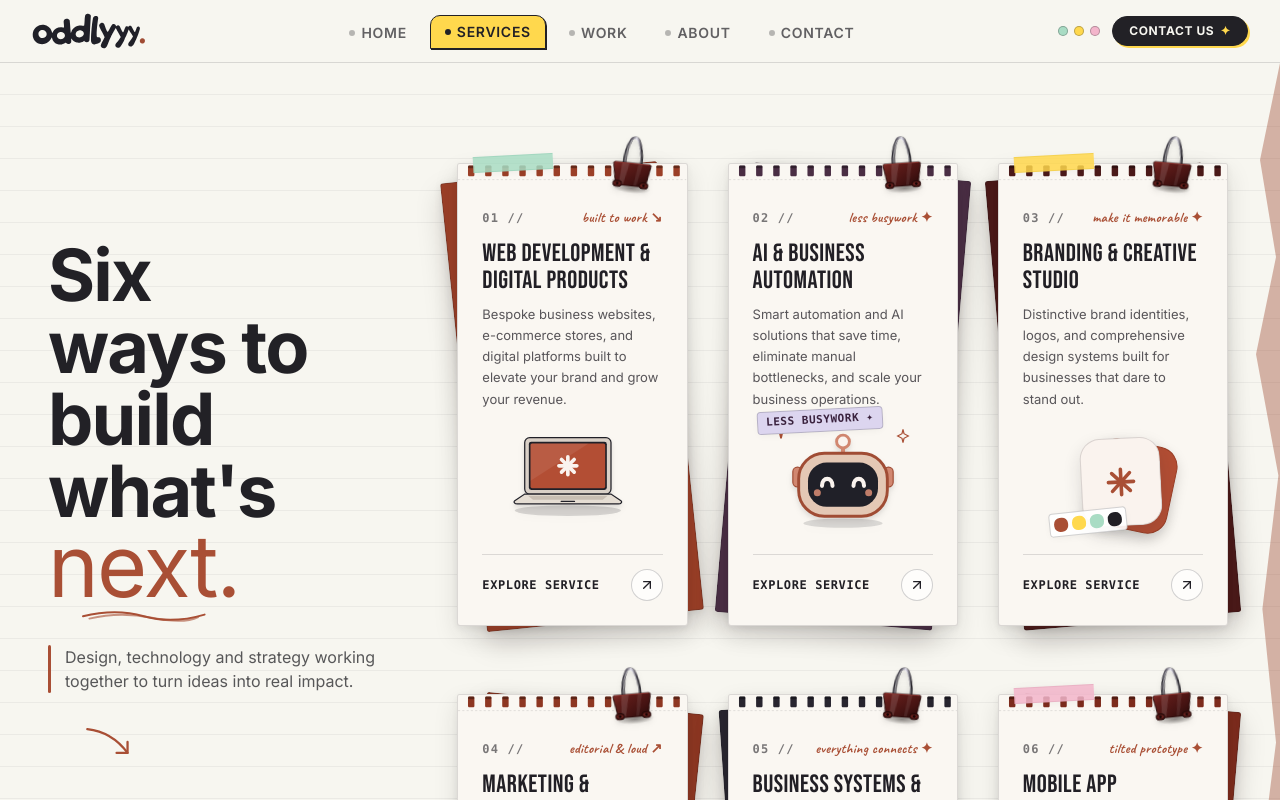
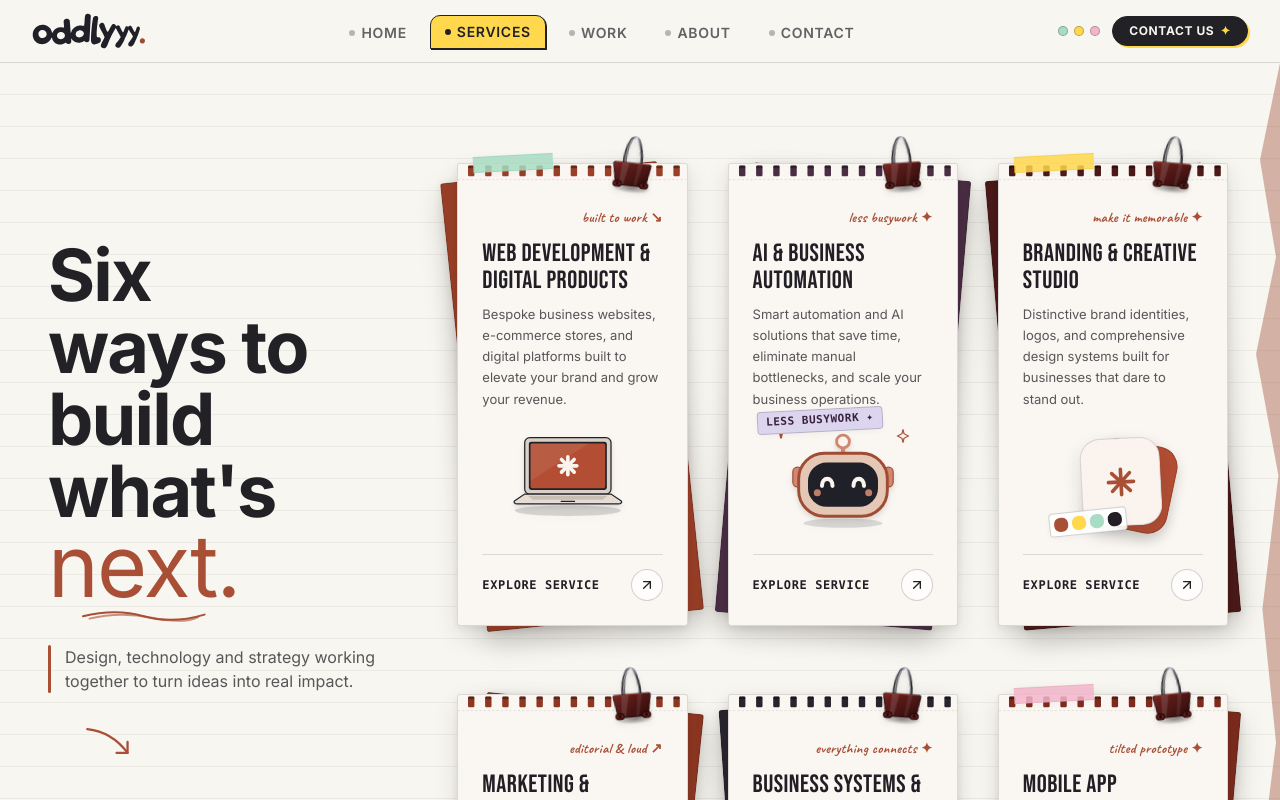
Before and after one commit to Atharva0393/Oddlyyy, a Next.js app: page /services in a window 1280 px wide. Shown: the top 800 px of the page. Built offline with nearby package versions, Linux system fonts and the light colour scheme; a web font is replaced by a local one.

Commit message:
Remove service numbers from cards on services page

```diff
--- a/src/components/sections/TactileServicesShowcase.tsx
+++ b/src/components/sections/TactileServicesShowcase.tsx
@@ -640,18 +640,14 @@ export const TactileServicesShowcase: React.FC = () => {
 
                         {/* Card Content Area */}
                         <div className="p-5 sm:p-6 pt-3 flex flex-col flex-1">
-                          {/* Top Meta Bar: Service Number & Annotation */}
-                          <div className="flex items-center justify-between gap-2 mb-3">
-                            <span className="font-mono text-xs font-bold tracking-widest text-[#211F25]/60">
-                              {service.index} //
-                            </span>
-
-                            {service.annotation && (
+                          {/* Top Meta Bar: Annotation */}
+                          {service.annotation && (
+                            <div className="flex items-center justify-end mb-3">
                               <span className="font-accent text-sm text-terracotta font-bold tracking-wide">
                                 {service.annotation}
                               </span>
-                            )}
-                          </div>
+                            </div>
+                          )}
 
                           {/* Service Title */}
                           <h3 className="font-display text-2xl sm:text-[25px] uppercase leading-[1.08] tracking-tight text-[#211F25] group-hover:text-terracotta transition-colors duration-200 mb-2.5">
```
Also changed, not shown: src/components/ui/notebook/BinderClip.tsx (line endings or trailing spaces).
